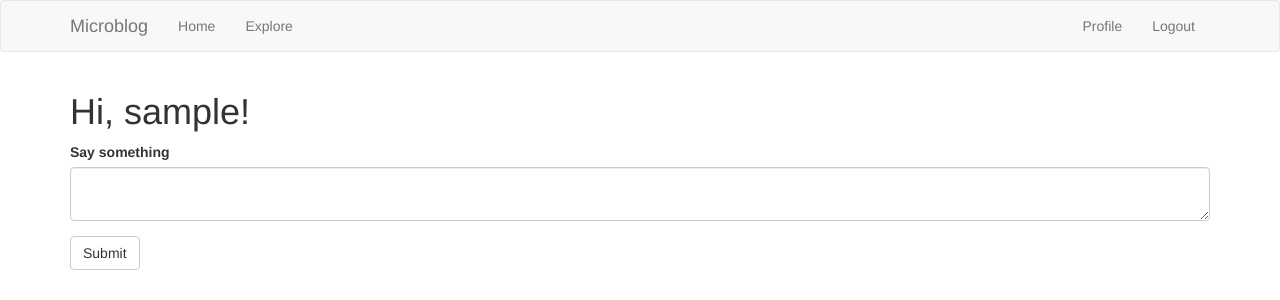
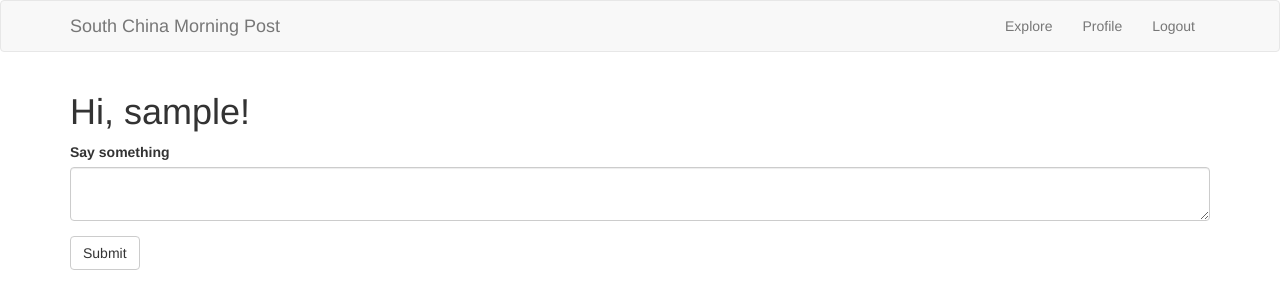
Before and after one commit to AlanChau132/EA, a Flask app: page / in a window 1280 px wide. Shown: the top 300 px of the page. Run offline with Flask 3, Linux system fonts and the light colour scheme; the visitor is signed in with stand-in values (Sample User, id 1); data comes from the database, SQL or seed files in the repository; data that the repository does not hold is empty; some libraries are stand-ins or nearby versions.

Commit message:
not yet changed all

```diff
--- a/app/templates/_post.html.j2
+++ b/app/templates/_post.html.j2
@@ -1,8 +1,8 @@
 <table class="table table-hover">
     <tr>
-        <td width="70px">
+        <td width="60px">
             <a href="{{ url_for('user', username=post.author.username) }}">
-                <img src="{{ post.author.avatar(70) }}"/>
+                <img src="{{ post.author.avatar(50) }}"/>
             </a>
         </td>
         <td>
--- a/app/templates/base.html.j2
+++ b/app/templates/base.html.j2
@@ -1,7 +1,7 @@
 {% extends 'bootstrap/base.html' %}
 {% block title %}
     {% if title %}
-        {{ title }} - Microblog
+        {{ title }} - South China Morning Post
     {% else %}
         {{ _('Welcome to Microblog') }}
     {% endif %}
@@ -20,18 +20,13 @@
                     <span class="icon-bar"></span>
                     <span class="icon-bar"></span>
                 </button>
-                <a class="navbar-brand" href="{{ url_for('index') }}">Microblog</a>
+                <a class="navbar-brand" href="{{ url_for('index') }}">South China Morning Post</a>
             </div>
             <div class="collapse navbar-collapse" id="bs-example-navbar-collapse-1">
-                <ul class="nav navbar-nav">
-                    <li>
-                        <a href="{{ url_for('index') }}">{{ _('Home') }}</a>
-                    </li>
-                    <li>
+                <ul class="nav navbar-nav navbar-right">
+                        <li>
                         <a href="{{ url_for('explore') }}">{{ _('Explore') }}</a>
-                    </li>
-                </ul>
-                <ul class="nav navbar-nav navbar-right">
+                        </li>
                     {% if current_user.is_anonymous %}
                         <li>
                             <a href="{{ url_for('login') }}">{{ _('Login') }}</a>
```
Also changed, not shown: app/translations/zh/LC_MESSAGES/messages.po.
